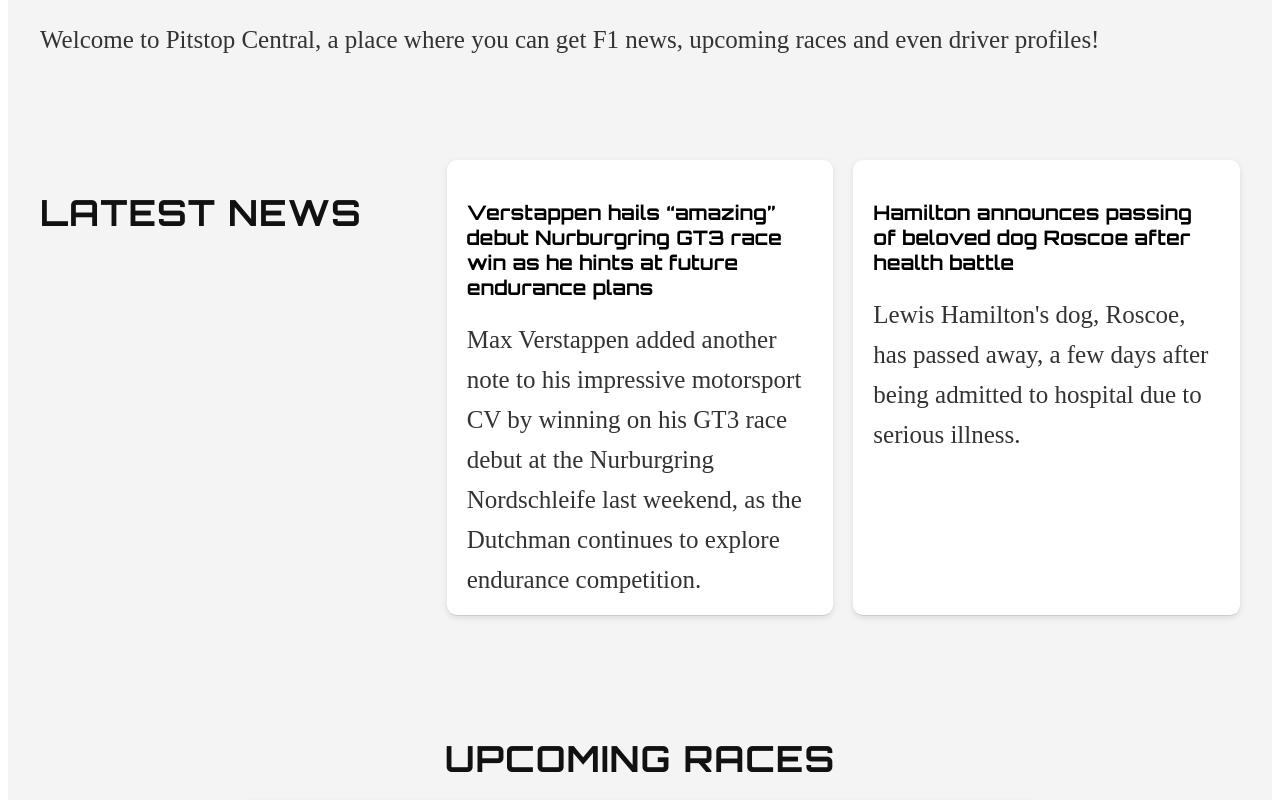
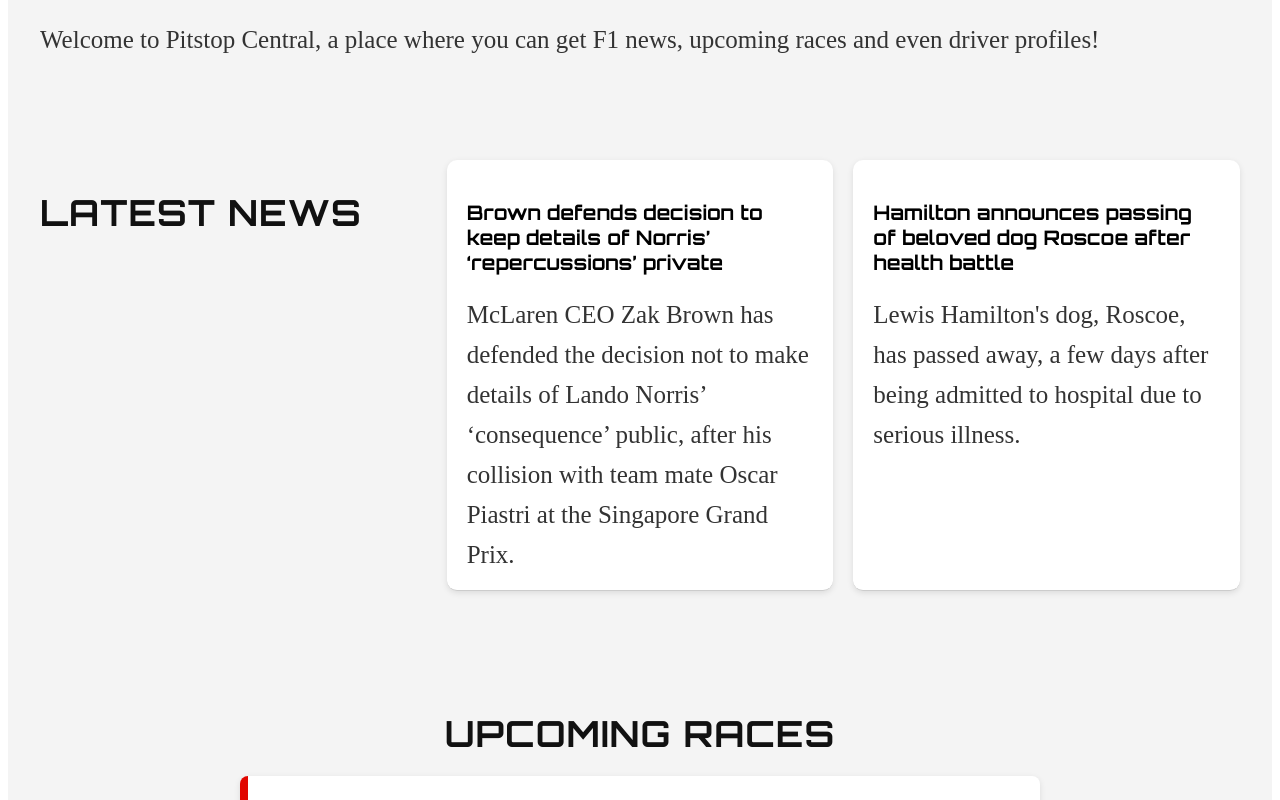
Before and after one commit to PCBuil/pitstopcentral, a plain HTML site: page index.html in a window 1280 px wide. Shown: the part 588-1388 px from the top of the page. Drawn offline with Linux system fonts and the light colour scheme.

Commit message:
Update latest news article in index.html

```diff
--- a/index.html
+++ b/index.html
@@ -33,8 +33,8 @@
             <section class="latest-news">
                 <h2>Latest News</h2>
                 <article class="news-item">
-                    <h3>Verstappen hails <q>amazing</q> debut Nurburgring GT3 race win as he hints at future endurance plans</h3>
-                    <p>Max Verstappen added another note to his impressive motorsport CV by winning on his GT3 race debut at the Nurburgring Nordschleife last weekend, as the Dutchman continues to explore endurance competition.</p>
+                    <h3>Brown defends decision to keep details of Norris’ ‘repercussions’ private</h3>
+                    <p>McLaren CEO Zak Brown has defended the decision not to make details of Lando Norris’ ‘consequence’ public, after his collision with team mate Oscar Piastri at the Singapore Grand Prix.</p>
                 </article>
                 <article class="news-item">
                     <h3>Hamilton announces passing of beloved dog Roscoe after health battle</h3>
```
